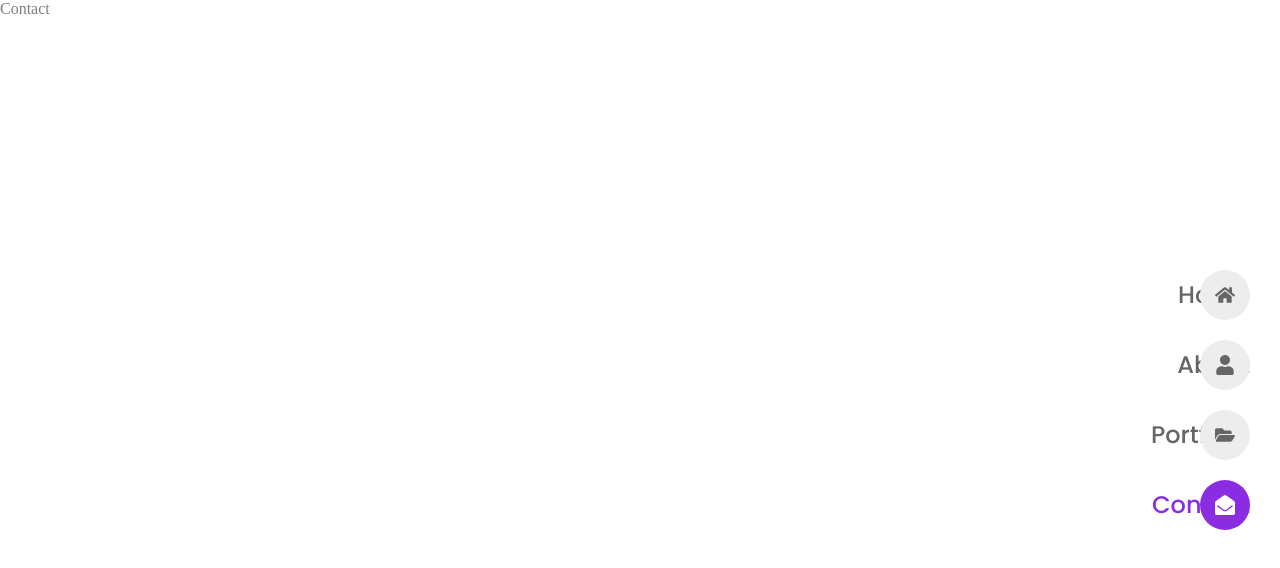
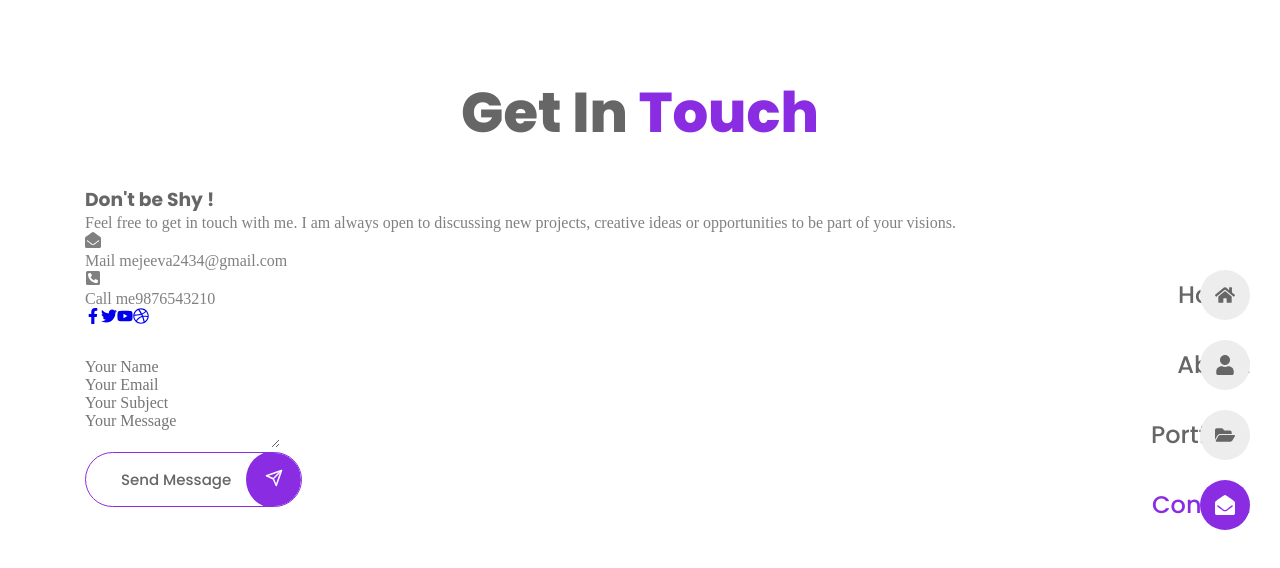
Before and after one commit to Jeeva2434/personal-portfolio-react, a React (Vite) app: page /contact in a window 1280 px wide. Shown: the top 568 px of the page. Built offline with nearby package versions, Linux system fonts and the light colour scheme.

Commit message:
contact page design partiall

```diff
--- a/src/pages/contact/Contact.jsx
+++ b/src/pages/contact/Contact.jsx
@@ -1,8 +1,93 @@
-// import React from 'react'
+import {
+  FaEnvelopeOpen,
+  FaPhoneSquareAlt,
+  FaFacebookF,
+  FaTwitter,
+  FaYoutube,
+  FaDribbble,
+} from 'react-icons/fa';
+
+import {FiSend} from 'react-icons/fi';
+
+import "./contact.css";
 
 const Contact = () => {
   return (
-    <div>Contact</div>
+    <section className="contact section">
+      <h2 className="section__title">
+        Get In <span>Touch</span>
+      </h2>
+
+      <div className="container__container container grid">
+        <div className="contact__data">
+          <h3 className="contact__title">
+            Don{"'"}t be Shy !
+          </h3>
+
+          <p className="contact__description">
+            Feel free to get in touch with me. I am always open to discussing new projects,
+            creative ideas or opportunities to be part of your visions.
+          </p>
+
+          <div className="contact__info">
+            <div className="info__item">
+              <FaEnvelopeOpen className="info__icon" />
+
+              <div>
+                <span className='info__title'>Mail me</span>
+                <span className='info__desc'>jeeva2434@gmail.com</span>
+              </div>
+            </div>
+
+            <div className="info__item">
+              <FaPhoneSquareAlt className="info__icon" />
+
+              <div>
+                <span className='info__title'>Call me</span>
+                <span className='info__desc'>9876543210</span>
+              </div>
+            </div>
+          </div>
+
+          <div className='contact__socials'>
+            <a href='https://facebook.com' className='contact__social-link'><FaFacebookF/></a>
+            <a href='https://twitter.com' className='contact__social-link'><FaTwitter/></a>
+            <a href='https://youtube.com' className='contact__social-link'><FaYoutube/></a>
+            <a href='https://dribbble.com' className='contact__social-link'><FaDribbble/></a>
+          </div>
+        </div>
+
+        <form className='contact_form'>
+          <div className="form_input-group">
+            <div className="form__input-div">
+              <input type='text' placeholder='Your Name'
+              className='form__control'/>
+            </div>
+            <div className="form__input-div">
+              <input type='email' placeholder='Your Email'
+              className='form__control'/>
+            </div>
+            <div className="form__input-div">
+              <input type='text' placeholder='Your Subject'
+              className='form__control'/>
+            </div>
+
+          </div>
+
+          <div className="form__input-div">
+            <textarea placeholder='Your Message' className='form__control textarea'></textarea>
+          </div>
+
+          <button className='button'>
+            Send Message
+            <span className='button__icon contact__button-icon'>
+              <FiSend/>
+            </span>
+          </button>
+        </form>
+      </div>
+
+    </section>
   )
 }
 
```
